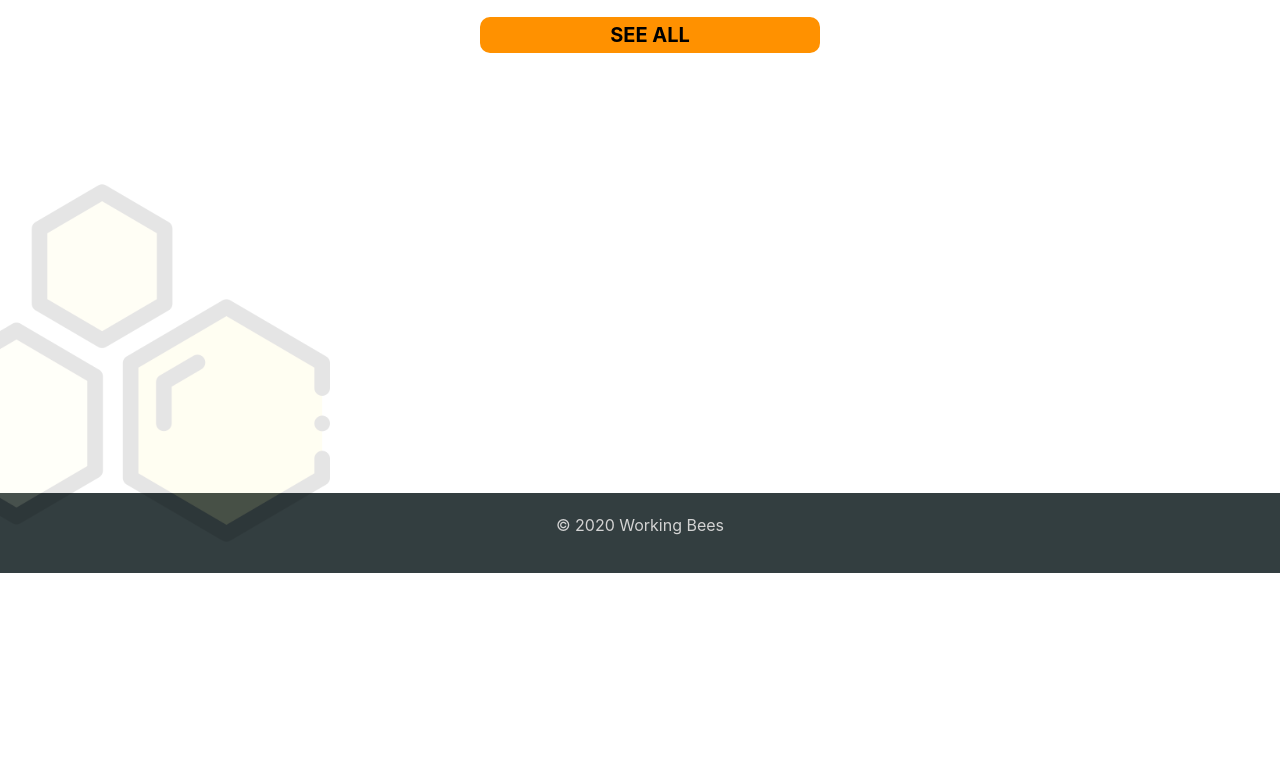
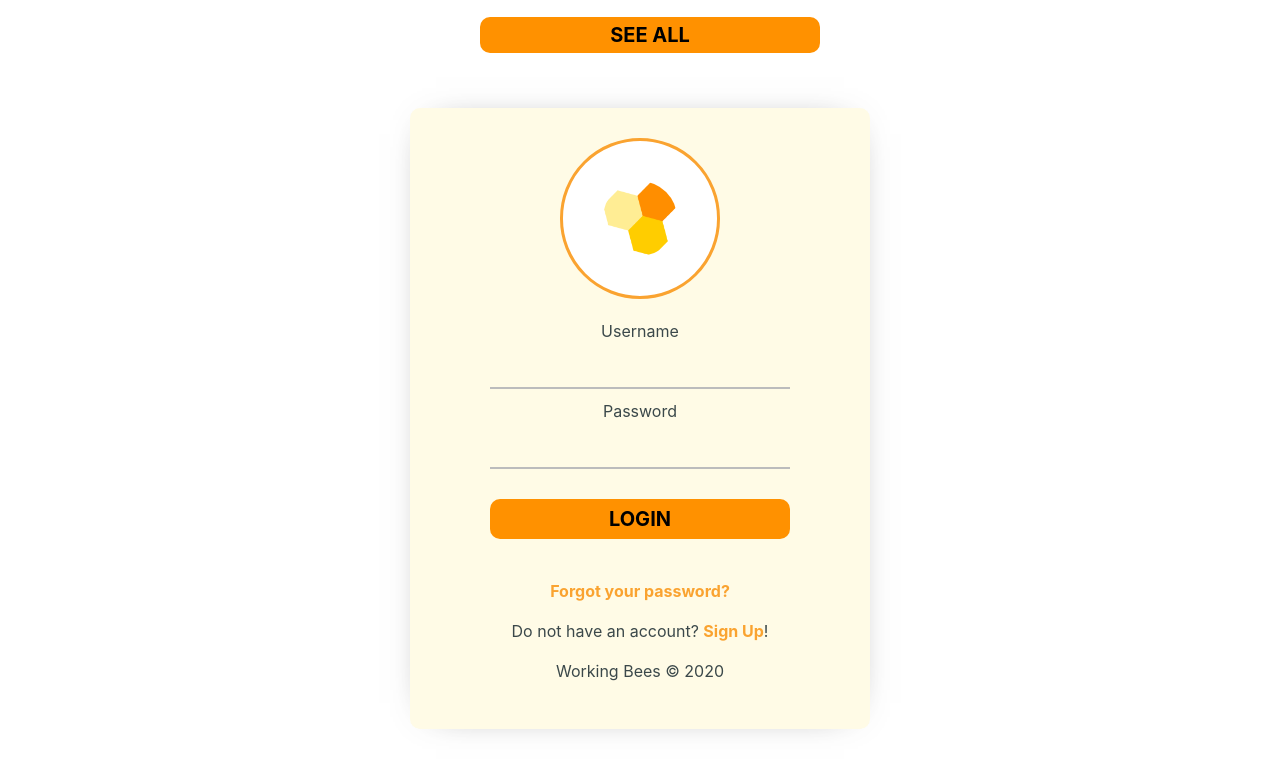
Before and after one commit to TsvetiZlateva/Working-Bees-Template, a plain HTML site: page index.html in a window 1280 px wide. Shown: the part 1381-2140 px from the top of the page. Before the commit the page ends 1954 px from the top, so only its background shows below. Drawn offline with nearby package versions, Linux system fonts and the light colour scheme.

Commit message:
Add login form

```diff
--- a/index.html
+++ b/index.html
@@ -35,6 +35,7 @@
 
     <body>
         <main>
+
             <!-- About us -->
             <section class="about">
                 <article>
@@ -148,31 +149,31 @@
 
             <!-- Login Form -->
 
+            <section class="user-forms">
+                <section class="user-form login">
+                    <img src="./images/cell.png" alt="">
+                    <form action="" class="login-form">
+                        <div class="form-container">
+                            <label for="">Username</label>
+                            <input type="text" class="login-input">
+                        </div>
+
+                        <div class="form-container">
+                            <label for="">Password</label>
+                            <input type="text" class="login-input">
+                        </div>
+                        <button type="submit" class="search-button">Login</button>
+                    </form>
+                    <p><a href="#">Forgot your password?</a></p>
+                    <p> Do not have an account? <a href="#">Sign Up</a>!</p>
+                    <p>Working Bees &copy; 2020</p>
+                    </form>
+                </section>
+
+            </section>
 
 
-            <!-- <form action="">
-                <div class="form-container">
-                    <label for="">First Name</label>
-                    <input type="text">
-                    <div class="line-box" />
-                </div>
-                <div>
-                    <label for="">Last Name</label>
-                    <input type="text">
-                    <div class="line-box" />
-                </div>
-                <div>
-                    <label for="">E-mail</label>
-                    <input type="text">
-                    <div class="line-box" />
-                </div>
-                <div>
-                    <label for="">Password</label>
-                    <input type="text">
-                    <div class="line-box" />
-                </div>
 
-            </form> -->
 
             <article class="background-img">
                 <img src="./images/honey.png" alt="">
--- a/style.css
+++ b/style.css
@@ -158,6 +158,7 @@ header {
       align-items: stretch;
       margin: 20px auto;
       padding: 15px 5%;
+
   }
 
   .user-form{
@@ -213,32 +214,6 @@ header {
     background-color: #ffd399;
 }
 
-form{
-    display: flex;
-    width: 90%;
-    align-items: center;
-}
-
-.form-container{
-    align-self: center;
-}
-
-
-input{
-    width: 85%;
-    background: transparent;
-    border: none;
-    outline: none;
-}
-
-.line-box {
-    position: relative;
-    width: 90%;
-    height: 2px;
-    background: #BCBCBC;
-    margin: 10px auto;
-  }
-
 .about{
     width: 100%;
     display: flex;
@@ -291,3 +266,41 @@ footer p{
 }
 
 /* Login Form  */
+.login{
+background-color: #fffbe6;
+padding: 30px;
+}
+
+.login p>a{
+    color: #FAA330;
+    font-weight: 700;
+    text-decoration: none;
+}
+
+.login-form{
+    display: flex;
+    flex-direction: column;
+    justify-content: center;
+    margin: 20px auto;
+}
+
+.user-form img{
+    border: 3px solid #FAA330;
+    border-radius: 50%;
+}
+
+.form-container{
+    display: flex;
+    flex-direction: column;
+}
+
+
+.login-input{
+    width: 300px;
+    background: transparent;
+    border: none;
+    border-bottom: 2px solid #BCBCBC;
+    outline: none;
+    margin: 10px auto;
+    text-align: center;
+}
```
